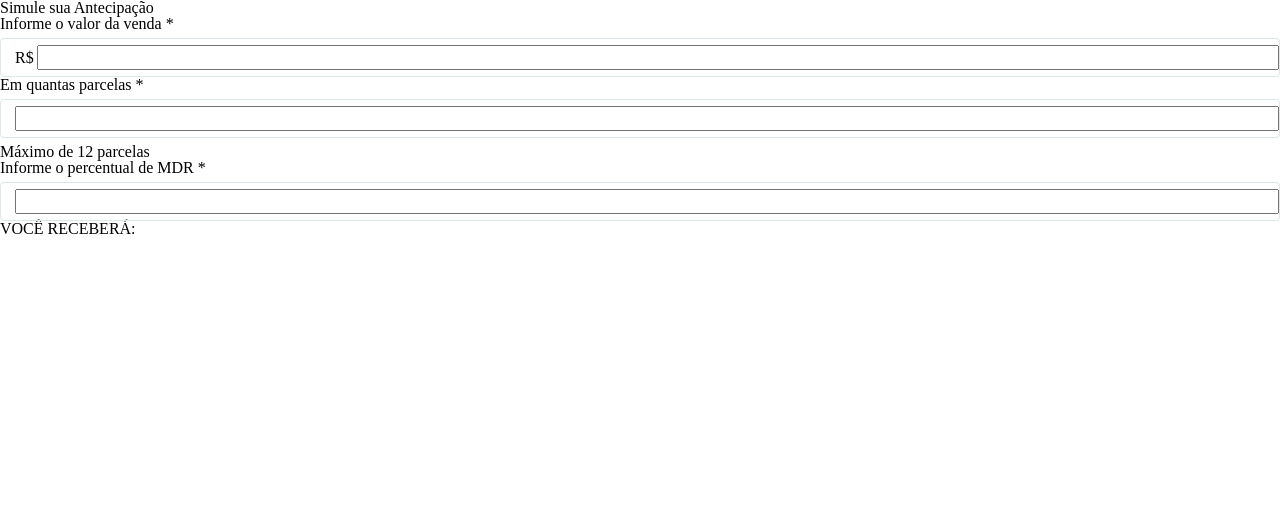
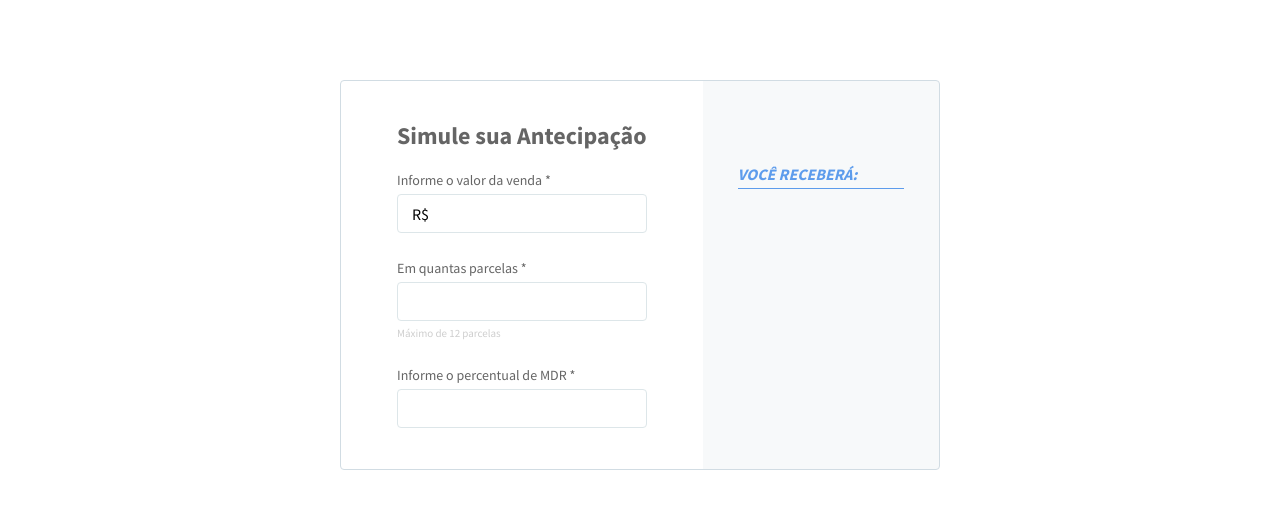
Before and after one commit to gabrielAlencar33564/simulate_your_antecipation, a React (Vite) app: page /dashboard in a window 1280 px wide. Shown: the top 508 px of the page. Built offline with nearby package versions, Linux system fonts and the light colour scheme.

Commit message:
style: dashboard style

```diff
--- a/index.html
+++ b/index.html
@@ -2,8 +2,14 @@
 <html lang="en">
   <head>
     <meta charset="UTF-8" />
+    <meta name="viewport" content="width=device-width, initial-scale=1.0" />
     <link rel="icon" type="image/svg+xml" href="/vite.svg" />
-    <meta name="viewport" content="width=device-width, initial-scale=1.0" />
+    <link rel="preconnect" href="https://fonts.googleapis.com" />
+    <link rel="preconnect" href="https://fonts.gstatic.com" crossorigin />
+    <link
+      href="https://fonts.googleapis.com/css2?family=Source+Sans+Pro:wght@300;400;600;700;900&display=swap"
+      rel="stylesheet"
+    />
     <title>Vite + React + TS</title>
   </head>
   <body>
--- a/src/components/ResultList/index.tsx
+++ b/src/components/ResultList/index.tsx
@@ -1,4 +1,7 @@
 import { useAntecipationContext } from '../../context'
+import { priceFormated } from '../../utils'
+import '../../style/global.css'
+import './style.css'
 
 export const ResultList = () => {
   const { antecipations } = useAntecipationContext()
@@ -9,8 +12,9 @@ export const ResultList = () => {
     <ul>
       {days.map((day, index) => {
         return (
-          <li key={index}>
-            {day === '1' ? 'Amanhã' : `Em ${day} dias`}: R$ {values[index]}
+          <li key={index} className="text_2">
+            {day === '1' ? 'Amanhã' : `Em ${day} dias`}:{' '}
+            <span>{priceFormated.format(+values[index])}</span>
           </li>
         )
       })}
--- /dev/null
+++ b/src/components/ResultList/style.css
@@ -0,0 +1,3 @@
+.text_2 span {
+  font-weight: 700;
+}
--- a/src/context/index.tsx
+++ b/src/context/index.tsx
@@ -25,7 +25,7 @@ export const AntecipationProvider = ({ children }: IAntecipationProvider) => {
       .replace(',', '.')
 
     api
-      .post('?internalError', {
+      .post('?delay=10000', {
         ...data,
         amount: +amount,
       })
--- a/src/pages/Dashboard/index.tsx
+++ b/src/pages/Dashboard/index.tsx
@@ -2,20 +2,22 @@ import { FormDashboard } from '../../components/FormDashboard'
 import { ResultList } from '../../components/ResultList'
 import { useAntecipationContext } from '../../context'
 import { Error } from '../../components/Error'
+import './styled.css'
+import '../../style/global.css'
 
 export const Dashboard = () => {
   const { isLoading } = useAntecipationContext()
   return (
     <main>
-      {isLoading && <p>loading...</p>}
       <Error />
-      <div>
-        <h1>Simule sua Antecipação</h1>
+      <div className="antecipation_simulation">
+        <h1 className="text_1">Simule sua Antecipação</h1>
         <FormDashboard />
       </div>
-      <div>
-        <h2>VOCÊ RECEBERÁ:</h2>
+      <div className="list_antecipation">
+        <h2 className="text_2 text_list_antecipation">VOCÊ RECEBERÁ:</h2>
         <ResultList />
+        {isLoading && <div className="loading"></div>}
       </div>
     </main>
   )
--- /dev/null
+++ b/src/pages/Dashboard/styled.css
@@ -0,0 +1,70 @@
+main {
+  width: 100%;
+  max-width: 600px;
+  height: 390px;
+  display: flex;
+  margin: 0 auto;
+  border: 1px solid #d1dce3;
+  border-radius: 4px;
+  box-sizing: border-box;
+  margin-top: 5rem;
+}
+
+.antecipation_simulation {
+  width: 60%;
+  display: flex;
+  flex-direction: column;
+  gap: 22px;
+  padding: 41px 56px;
+}
+
+form {
+  display: flex;
+  flex-direction: column;
+  justify-content: space-between;
+  height: 100%;
+}
+
+.list_antecipation {
+  width: 40%;
+  padding: 83px 35px;
+  background: rgba(209, 220, 227, 0.18);
+  display: flex;
+  flex-direction: column;
+}
+
+.text_list_antecipation {
+  position: relative;
+  font-weight: 700;
+  line-height: 20px;
+  text-transform: uppercase;
+  border-bottom: #5d9cec solid 1px;
+  padding-bottom: 4px;
+  margin-bottom: 13px;
+}
+
+ul {
+  height: 100%;
+  display: flex;
+  flex-direction: column;
+  justify-content: space-around;
+}
+
+@keyframes rotating {
+  to {
+    transform: rotate(360deg);
+  }
+}
+
+.loading {
+  position: absolute;
+  animation: rotating 1s infinite;
+  border: 6px solid #e5e5e5;
+  border-top-color: #5d9cec;
+  border-radius: 50%;
+  text-align: center;
+  height: 50px;
+  width: 50px;
+  margin-top: 5rem;
+  margin-left: 3.5rem;
+}
--- a/src/style/global.css
+++ b/src/style/global.css
@@ -1,2 +1,30 @@
 :root {
 }
+
+.text_1 {
+  font-size: 24px;
+  line-height: 28px;
+  font-weight: 700;
+  text-align: center;
+  color: #656565;
+}
+
+.text_2 {
+  font-style: italic;
+  font-weight: 400;
+  font-size: 16px;
+  line-height: 46px;
+  color: #5d9cec;
+}
+
+.text_3 {
+  color: #656565;
+  font-size: 14px;
+  line-height: 16px;
+}
+
+.text_4 {
+  font-size: 11px;
+  line-height: 13px;
+  color: #cecece;
+}
--- a/src/style/reset.css
+++ b/src/style/reset.css
@@ -84,6 +84,7 @@ video {
   border: 0;
   font-size: 100%;
   font: inherit;
+  font-family: 'Source Sans Pro';
   vertical-align: baseline;
 }
 /* HTML5 display-role reset for older browsers */
@@ -122,3 +123,19 @@ table {
   border-collapse: collapse;
   border-spacing: 0;
 }
+input {
+  border: none;
+}
+
+input::-webkit-outer-spin-button,
+input::-webkit-inner-spin-button {
+  -webkit-appearance: none;
+  margin: 0;
+}
+
+textarea:focus,
+input:focus,
+select:focus {
+  box-shadow: 0 0 0 0;
+  outline: 0;
+}
--- /dev/null
+++ b/src/utils/index.ts
@@ -0,0 +1,4 @@
+export const priceFormated = new Intl.NumberFormat('pt-BR', {
+  style: 'currency',
+  currency: 'BRL',
+})
```
